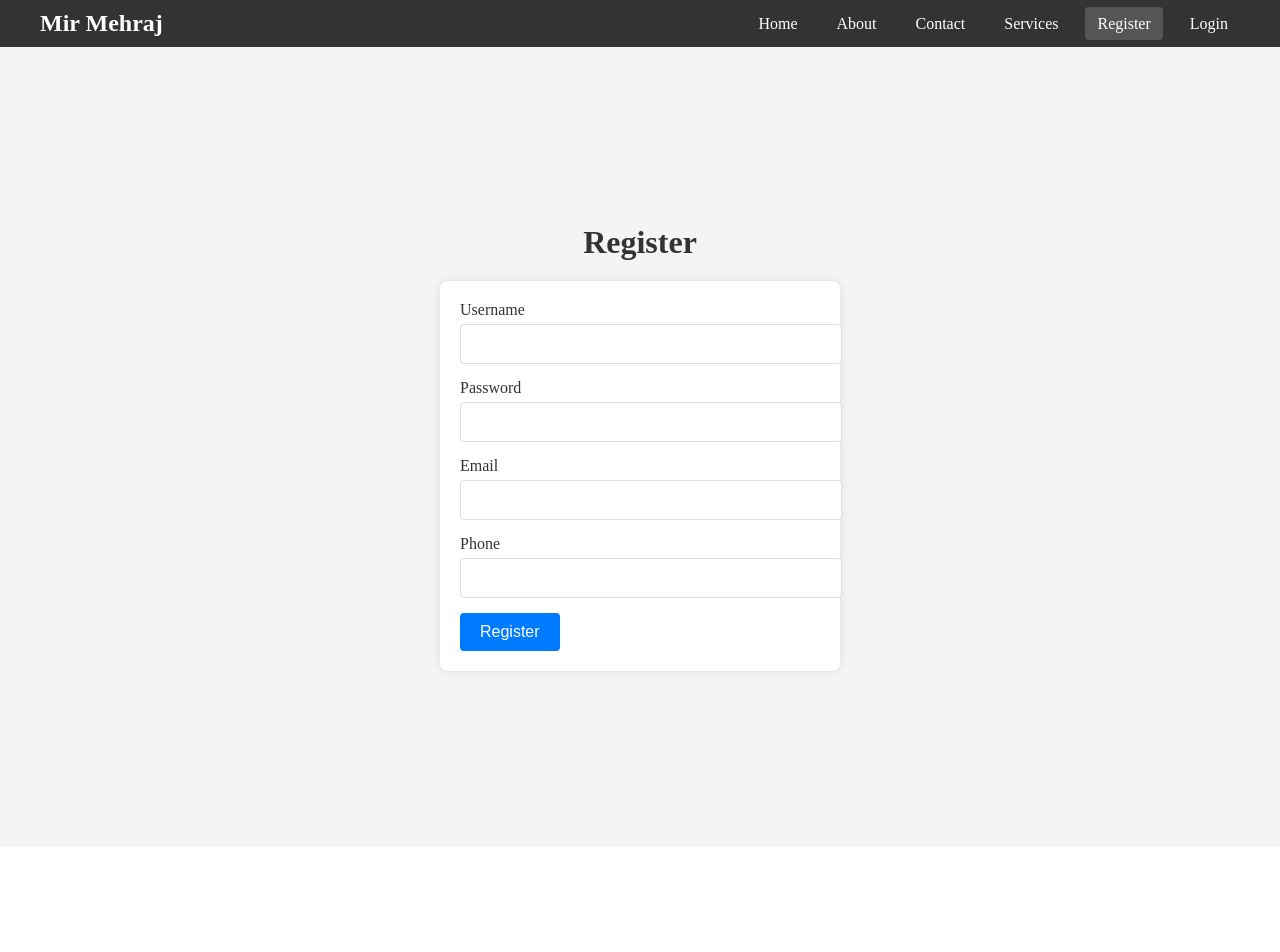
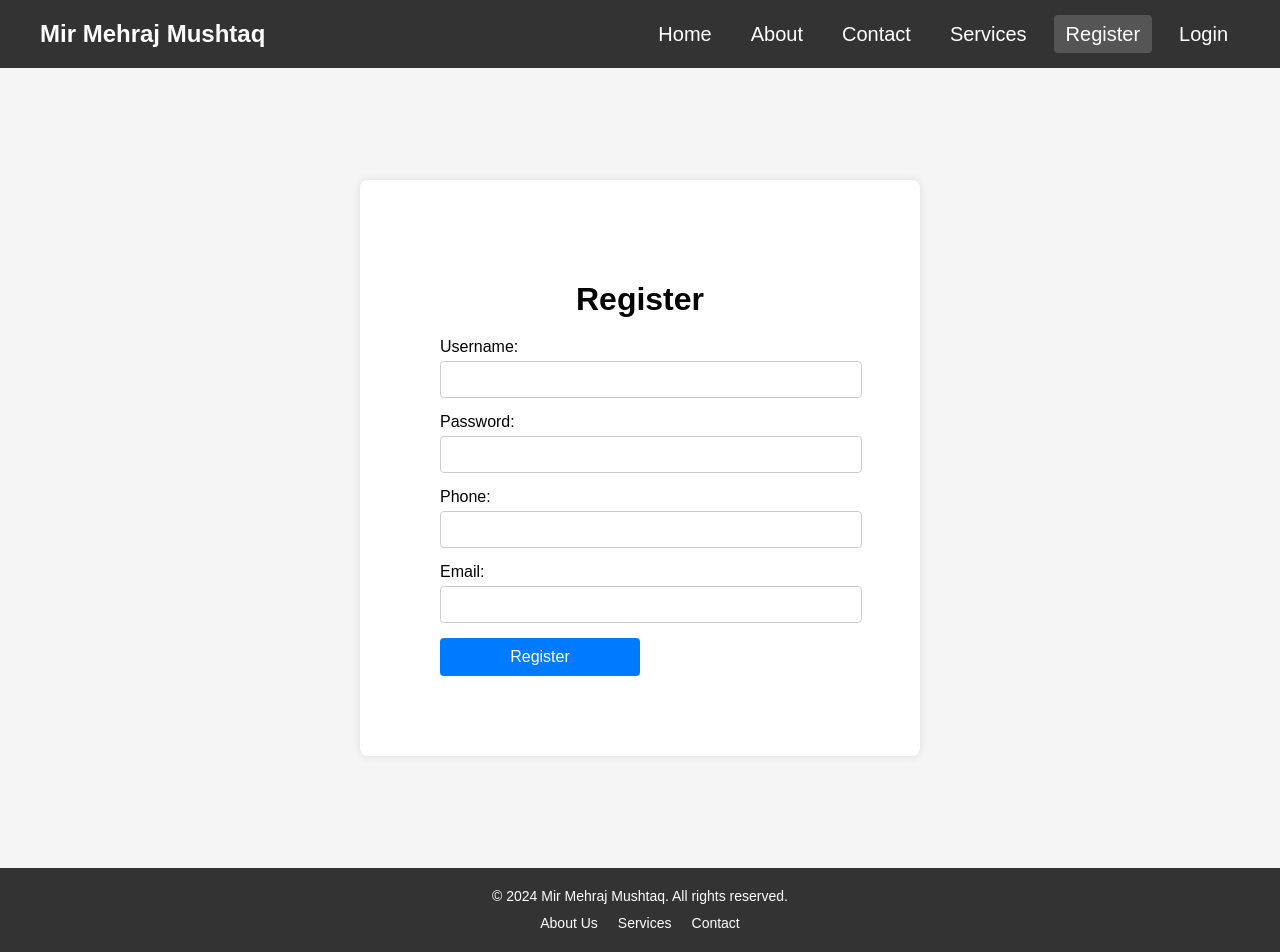
Before and after one commit to ersahii/Mern-stack-project, a React (Vite) app in the folder client/: page /register in a window 1280 px wide. Before the commit the page ends 847 px from the top, so only its background shows below. Built offline with nearby package versions, Linux system fonts and the light colour scheme.

Commit message:
Created UI for registration using react

```diff
--- a/client/src/App.jsx
+++ b/client/src/App.jsx
@@ -6,6 +6,7 @@ import Services from "./Services";
 import Register from "./pages/Register";
 import Login from "./pages/Login";
 import Navbar from "./components/Navbar";
+import Footer from "./components/Footer";
 const App = ()=>{
   return <>
     <BrowserRouter>
@@ -18,6 +19,7 @@ const App = ()=>{
         <Route path="/register" element={<Register/>}/>
         <Route path="/login" element={<Login/>}/>
       </Routes>
+      <Footer/>
     </BrowserRouter>
   </>
 }
--- /dev/null
+++ b/client/src/components/Footer.jsx
@@ -0,0 +1,21 @@
+// src/Footer.js
+
+import React from 'react';
+import './Footer.css'; // Create this CSS file for styling
+import { NavLink } from "react-router-dom";
+const Footer = () => {
+  return (
+    <footer className="footer">
+      <div className="footer-content">
+        <p>&copy; 2024 Mir Mehraj Mushtaq. All rights reserved.</p>
+        <div className="footer-links">
+          <NavLink to="/about">About Us</NavLink>
+          <NavLink to="/services">Services</NavLink>
+          <NavLink to="/contact">Contact</NavLink>
+        </div>
+      </div>
+    </footer>
+  );
+};
+
+export default Footer;
--- a/client/src/components/Navbar.jsx
+++ b/client/src/components/Navbar.jsx
@@ -5,16 +5,16 @@ const Navbar =()=>{
         <header>
             <div className="container">
                 <div className="logo-brand">
-                    <a href="/">Mir Mehraj</a>
+                    <a href="/">Mir Mehraj Mushtaq</a>
                 </div>
                 <nav>
                     <ul>
-                        <li><NavLink to="/">Home</NavLink></li>
-                        <li><NavLink to="/about">About</NavLink></li>
-                        <li><NavLink to="/contact">Contact</NavLink></li>
-                        <li><NavLink to="/services">Services</NavLink></li>
-                        <li><NavLink to="/register">Register</NavLink></li>
-                        <li><NavLink to="/login">Login</NavLink></li>
+                        <li><NavLink to="/" className="navLink">Home</NavLink></li>
+                        <li><NavLink to="/about" className="navLink">About</NavLink></li>
+                        <li><NavLink to="/contact" className="navLink">Contact</NavLink></li>
+                        <li><NavLink to="/services" className="navLink">Services</NavLink></li>
+                        <li><NavLink to="/register" className="navLink">Register</NavLink></li>
+                        <li><NavLink to="/login" className="navLink">Login</NavLink></li>
                     </ul>
                 </nav>
             </div>
--- /dev/null
+++ b/client/src/components/footer.css
@@ -0,0 +1,33 @@
+/* src/Footer.css */
+
+.footer {
+    background-color: #333;
+    color: #fff;
+    padding: 20px;
+    text-align: center;
+  }
+
+  .footer-content {
+    max-width: 1200px;
+    margin: 0 auto;
+  }
+
+  .footer p {
+    margin: 0;
+    font-size: 14px;
+  }
+
+  .footer-links {
+    margin-top: 10px;
+  }
+
+  .footer-links a {
+    color: #fff;
+    margin: 0 10px;
+    text-decoration: none;
+    font-size: 14px;
+  }
+
+  .footer-links a:hover {
+    text-decoration: underline;
+  }
--- a/client/src/components/navbar.css
+++ b/client/src/components/navbar.css
@@ -9,7 +9,7 @@ body, ul {
 header {
     background-color: #333;
     color: #fff;
-    padding: 10px 20px;
+    padding: 20px 20px;
 }
 
 .container {
@@ -26,7 +26,9 @@ header {
     font-size: 1.5rem;
     font-weight: bold;
 }
-
+.navLink{
+    font-size: 20px;
+}
 nav ul {
     list-style: none;
     display: flex;
@@ -55,6 +57,7 @@ nav ul li a:hover, nav ul li a.active {
     .container {
         flex-direction: column;
         align-items: flex-start;
+        align-items: center;
     }
 
     nav ul {
--- a/client/src/pages/Register.jsx
+++ b/client/src/pages/Register.jsx
@@ -1,48 +1,82 @@
 import "../styles/RegistrationForm.css"
+import React, { useState } from 'react';
+
 const Register = () => {
-    return <>
-        <div className="registration-form-container">
-            <h2>Register</h2>
-            <form className="registration-form">
+  const [formData, setFormData] = useState({
+    username: '',
+    password: '',
+    phone: '',
+    email: ''
+  });
+
+  const handleChange = (e) => {
+    const { name, value } = e.target;
+    setFormData({
+      ...formData,
+      [name]: value
+    });
+  };
+
+  const handleSubmit = (e) => {
+    e.preventDefault();
+    // Handle form submission logic here
+    console.log('Form data submitted:', formData);
+  };
+
+  return (
+    <div className="fullsize-container">
+      <div className="form-wrapper">
+        <h1>Register</h1>
+        <form onSubmit={handleSubmit}>
           <div className="form-group">
-                    <label for="username">Username</label>
+            <label htmlFor="username">Username:</label>
             <input
               type="text"
               id="username"
               name="username"
+              value={formData.username}
+              onChange={handleChange}
               required
             />
           </div>
           <div className="form-group">
-                    <label htmlFor="password">Password</label>
+            <label htmlFor="password">Password:</label>
             <input
               type="password"
               id="password"
               name="password"
+              value={formData.password}
+              onChange={handleChange}
               required
             />
           </div>
           <div className="form-group">
-                    <label for="email">Email</label>
+            <label htmlFor="phone">Phone:</label>
+            <input
+              type="tel"
+              id="phone"
+              name="phone"
+              value={formData.phone}
+              onChange={handleChange}
+              required
+            />
+          </div>
+          <div className="form-group">
+            <label htmlFor="email">Email:</label>
             <input
               type="email"
               id="email"
               name="email"
+              value={formData.email}
+              onChange={handleChange}
               required
             />
           </div>
-                <div className="form-group">
-                    <label for="phone">Phone</label>
-                    <input
-                        type="tel"
-                        id="phone"
-                        name="phone"
-                        required
-                    />
-                </div>
-                <button type="submit" className="submit-button">Register</button>
+          <button type="submit">Register</button>
         </form>
       </div>
-    </>
-}
+    </div>
+  );
+};
+
 export default Register;
--- a/client/src/styles/RegistrationForm.css
+++ b/client/src/styles/RegistrationForm.css
@@ -1,32 +1,31 @@
-/* Basic reset for margins and paddings */
-body, h2, form {
+/* src/RegistrationForm.css */
+
+html, body {
     margin: 0;
     padding: 0;
-    box-sizing: border-box;
+    height: 100%;
+    font-family: Arial, sans-serif;
   }
 
-.registration-form-container {
+  .fullsize-container {
     display: flex;
-    flex-direction: column;
     align-items: center;
     justify-content: center;
-    min-height: 100vh;
-    background-color: #f4f4f4;
+    height: 100vh;
+    background-color: #f5f5f5;
   }
-
-h2 {
-    margin-bottom: 20px;
-    font-size: 2rem;
-    color: #333;
-}
-
-.registration-form {
+  .form-wrapper {
     background-color: #fff;
-    padding: 20px;
+    padding: 80px;
     border-radius: 8px;
     box-shadow: 0 0 10px rgba(0, 0, 0, 0.1);
     width: 100%;
     max-width: 400px;
+  }
+
+  .form-wrapper h1 {
+    margin-bottom: 20px;
+    text-align: center;
   }
 
   .form-group {
@@ -35,30 +34,27 @@ h2 {
 
   .form-group label {
     display: block;
-    font-size: 1rem;
-    color: #333;
     margin-bottom: 5px;
   }
 
   .form-group input {
     width: 100%;
     padding: 10px;
-    border: 1px solid #ddd;
+    border: 1px solid #ccc;
     border-radius: 4px;
-    font-size: 1rem;
+  }
+  button {
+    text-align: center;
+    width: 200px;
+    padding: 10px;
+    border: none;
+    border-radius: 4px;
+    background-color: #007bff;
+    color: #fff;
+    font-size: 16px;
+    cursor: pointer;
   }
 
-.submit-button {
-    background-color: #007bff;
-    color: #fff;
-    border: none;
-    padding: 10px 20px;
-    border-radius: 4px;
-    font-size: 1rem;
-    cursor: pointer;
-    transition: background-color 0.3s;
-}
-
-.submit-button:hover {
+  button:hover {
     background-color: #0056b3;
   }
```
Lines whose indentation alone changed are shown as unchanged.
